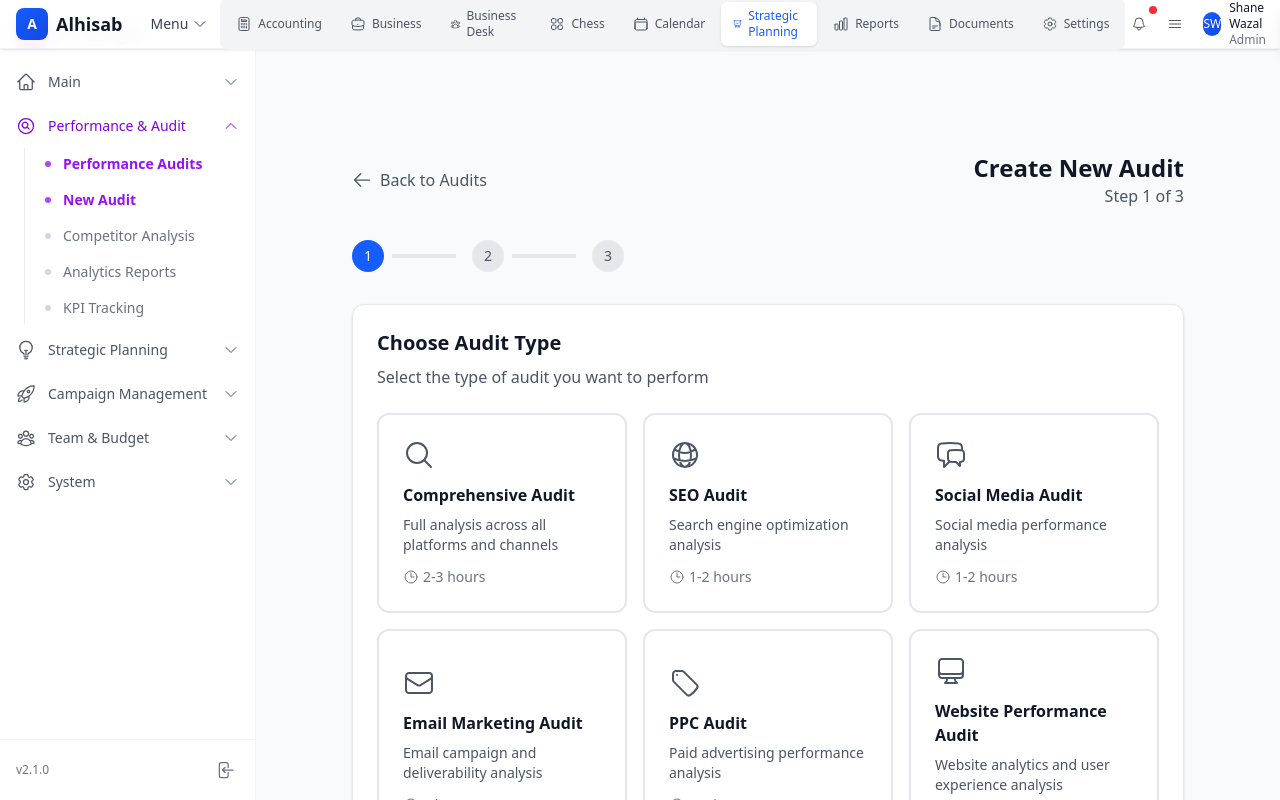
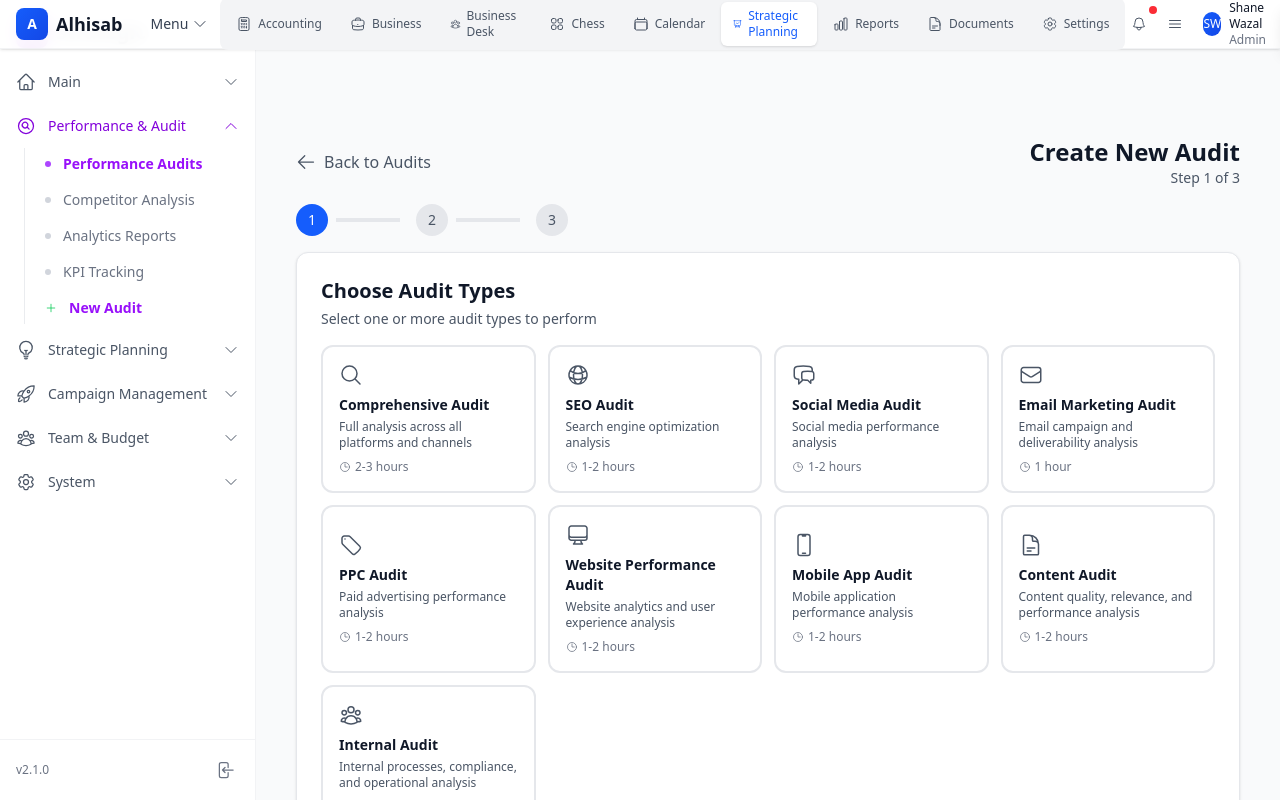
Before and after one commit to einfoengine/alhisab, a Next.js app in the folder frontend/: page /strategic-planning/performance-audits/new in a window 1280 px wide. Shown: the top 800 px of the page. Built offline with nearby package versions, Linux system fonts and the light colour scheme.

Commit message:
Audit progress 1

```diff
--- a/frontend/src/app/strategic-planning/performance-audits/new/page.tsx
+++ b/frontend/src/app/strategic-planning/performance-audits/new/page.tsx
@@ -10,13 +10,13 @@ import {
   EnvelopeIcon,
   TagIcon,
   VideoCameraIcon,
-  DocumentTextIcon,
   BuildingStorefrontIcon,
   DevicePhoneMobileIcon,
   ComputerDesktopIcon,
   CheckCircleIcon,
   ClockIcon,
-  ExclamationTriangleIcon,
+  DocumentTextIcon,
+  UserGroupIcon,
 } from "@heroicons/react/24/outline";
 import Link from "next/link";
 
@@ -77,6 +77,22 @@ const auditTypes = [
     duration: "1-2 hours",
     color: "pink"
   },
+  {
+    id: "content",
+    name: "Content Audit",
+    description: "Content quality, relevance, and performance analysis",
+    icon: DocumentTextIcon,
+    duration: "1-2 hours",
+    color: "teal"
+  },
+  {
+    id: "internal",
+    name: "Internal Audit",
+    description: "Internal processes, compliance, and operational analysis",
+    icon: UserGroupIcon,
+    duration: "2-3 hours",
+    color: "amber"
+  },
 ];
 
 const platformOptions = {
@@ -116,34 +132,37 @@ const platformOptions = {
     { id: "app_store", name: "App Store Connect", icon: DevicePhoneMobileIcon },
     { id: "firebase", name: "Firebase Analytics", icon: DevicePhoneMobileIcon },
   ],
+  content: [
+    { id: "content_calendar", name: "Content Calendar", icon: DocumentTextIcon },
+    { id: "cms", name: "CMS Analytics", icon: DocumentTextIcon },
+    { id: "social_content", name: "Social Content", icon: ChatBubbleLeftRightIcon },
+    { id: "blog_analytics", name: "Blog Analytics", icon: DocumentTextIcon },
+    { id: "video_analytics", name: "Video Analytics", icon: VideoCameraIcon },
+  ],
+  internal: [
+    { id: "process_docs", name: "Process Documentation", icon: DocumentTextIcon },
+    { id: "compliance_tools", name: "Compliance Tools", icon: UserGroupIcon },
+    { id: "team_performance", name: "Team Performance", icon: UserGroupIcon },
+    { id: "project_management", name: "Project Management", icon: UserGroupIcon },
+    { id: "quality_assurance", name: "Quality Assurance", icon: CheckCircleIcon },
+  ],
 };
 
 export default function NewAuditPage() {
-  const [selectedAuditType, setSelectedAuditType] = useState<string>("");
+  const [selectedAuditTypes, setSelectedAuditTypes] = useState<string[]>([]);
   const [selectedPlatforms, setSelectedPlatforms] = useState<string[]>([]);
   const [auditName, setAuditName] = useState("");
   const [step, setStep] = useState(1);
+  const [activeTab, setActiveTab] = useState<string>("");
 
-  const selectedAudit = auditTypes.find(type => type.id === selectedAuditType);
+  const selectedAudits = auditTypes.filter(type => selectedAuditTypes.includes(type.id));
 
-  const handleAuditTypeSelect = (auditTypeId: string) => {
-    setSelectedAuditType(auditTypeId);
-    // Auto-select platforms based on audit type
-    if (auditTypeId === "comprehensive") {
-      setSelectedPlatforms(["google", "facebook", "mailchimp", "google_ads", "google_analytics"]);
-    } else if (auditTypeId === "seo") {
-      setSelectedPlatforms(["google", "bing", "semrush"]);
-    } else if (auditTypeId === "social") {
-      setSelectedPlatforms(["facebook", "instagram", "linkedin", "twitter"]);
-    } else if (auditTypeId === "email") {
-      setSelectedPlatforms(["mailchimp", "constant_contact"]);
-    } else if (auditTypeId === "ppc") {
-      setSelectedPlatforms(["google_ads", "facebook_ads"]);
-    } else if (auditTypeId === "website") {
-      setSelectedPlatforms(["google_analytics", "hotjar"]);
-    } else if (auditTypeId === "mobile") {
-      setSelectedPlatforms(["google_play", "app_store"]);
-    }
+  const handleAuditTypeToggle = (auditTypeId: string) => {
+    setSelectedAuditTypes(prev =>
+      prev.includes(auditTypeId)
+        ? prev.filter(id => id !== auditTypeId)
+        : [...prev, auditTypeId]
+    );
   };
 
   const handlePlatformToggle = (platformId: string) => {
@@ -163,19 +182,27 @@ export default function NewAuditPage() {
       red: "bg-red-100 text-red-700 border-red-200",
       indigo: "bg-indigo-100 text-indigo-700 border-indigo-200",
       pink: "bg-pink-100 text-pink-700 border-pink-200",
+      teal: "bg-teal-100 text-teal-700 border-teal-200",
+      amber: "bg-amber-100 text-amber-700 border-amber-200",
     };
     return colorMap[color] || "bg-gray-100 text-gray-700 border-gray-200";
   };
 
   const canProceed = () => {
-    if (step === 1) return selectedAuditType !== "";
+    if (step === 1) return selectedAuditTypes.length > 0;
     if (step === 2) return selectedPlatforms.length > 0;
     if (step === 3) return auditName.trim() !== "";
     return false;
   };
 
   const handleNext = () => {
-    if (canProceed()) setStep(step + 1);
+    if (canProceed()) {
+      setStep(step + 1);
+      // Set the first selected audit type as the active tab
+      if (step === 1 && selectedAuditTypes.length > 0) {
+        setActiveTab(selectedAuditTypes[0]);
+      }
+    }
   };
 
   const handleBack = () => setStep(step - 1);
@@ -185,10 +212,17 @@ export default function NewAuditPage() {
     window.location.href = "/strategic-planning/performance-audits";
   };
 
+  const getTotalDuration = () => {
+    return selectedAudits.reduce((total, audit) => {
+      const duration = audit.duration.split('-')[1]?.split(' ')[0] || '2';
+      return total + parseInt(duration);
+    }, 0);
+  };
+
   return (
-    <div className="p-4 md:p-8 max-w-4xl mx-auto">
+    <div className="p-3 md:p-4 max-w-7xl mx-auto">
       {/* Header */}
-      <div className="flex items-center justify-between mb-8">
+      <div className="flex items-center justify-between mb-4">
         <Link
           href="/strategic-planning/performance-audits"
           className="flex items-center text-gray-600 hover:text-gray-900 transition-colors"
@@ -197,17 +231,17 @@ export default function NewAuditPage() {
           Back to Audits
         </Link>
         <div className="text-right">
-          <h1 className="text-2xl font-bold text-gray-900">Create New Audit</h1>
-          <p className="text-gray-600">Step {step} of 3</p>
+          <h1 className="text-xl md:text-2xl font-bold text-gray-900">Create New Audit</h1>
+          <p className="text-gray-600 text-sm">Step {step} of 3</p>
         </div>
       </div>
 
       {/* Progress Bar */}
-      <div className="mb-8">
+      <div className="mb-4">
         <div className="flex items-center space-x-2">
           {[1, 2, 3].map((stepNumber) => (
             <div key={stepNumber} className="flex items-center">
-              <div className={`w-8 h-8 rounded-full flex items-center justify-center text-sm font-medium ${
+              <div className={`w-6 h-6 md:w-8 md:h-8 rounded-full flex items-center justify-center text-xs md:text-sm font-medium ${
                 stepNumber <= step
                   ? 'bg-blue-600 text-white'
                   : 'bg-gray-200 text-gray-600'
@@ -215,7 +249,7 @@ export default function NewAuditPage() {
                 {stepNumber}
               </div>
               {stepNumber < 3 && (
-                <div className={`w-16 h-1 mx-2 ${
+                <div className={`w-8 md:w-16 h-1 mx-1 md:mx-2 ${
                   stepNumber < step ? 'bg-blue-600' : 'bg-gray-200'
                 }`} />
               )}
@@ -225,39 +259,88 @@ export default function NewAuditPage() {
       </div>
 
       {/* Content */}
-      <div className="bg-white rounded-xl border border-gray-200 p-6 shadow-sm">
+      <div className="bg-white rounded-xl border border-gray-200 p-4 md:p-6 shadow-sm">
         {step === 1 && (
-          <div className="space-y-6">
+          <div className="space-y-4">
             <div>
-              <h2 className="text-xl font-semibold text-gray-900 mb-2">Choose Audit Type</h2>
-              <p className="text-gray-600">Select the type of audit you want to perform</p>
+              <h2 className="text-lg md:text-xl font-semibold text-gray-900 mb-1">Choose Audit Types</h2>
+              <p className="text-gray-600 text-sm">Select one or more audit types to perform</p>
             </div>
 
-            <div className="grid grid-cols-1 md:grid-cols-2 lg:grid-cols-3 gap-4">
+            <div className="grid grid-cols-1 sm:grid-cols-2 lg:grid-cols-3 xl:grid-cols-4 2xl:grid-cols-5 gap-3">
               {auditTypes.map((auditType) => {
                 const Icon = auditType.icon;
-                const isSelected = selectedAuditType === auditType.id;
+                const isSelected = selectedAuditTypes.includes(auditType.id);
 
                 return (
                   <button
                     key={auditType.id}
-                    onClick={() => handleAuditTypeSelect(auditType.id)}
-                    className={`p-6 rounded-xl border-2 transition-all duration-200 text-left ${
+                    onClick={() => handleAuditTypeToggle(auditType.id)}
+                    className={`p-3 md:p-4 rounded-xl border-2 transition-all duration-200 text-left ${
                       isSelected
                         ? `${getColorClasses(auditType.color)} border-current`
                         : 'border-gray-200 hover:border-gray-300 bg-white hover:bg-gray-50'
                     }`}
                   >
-                    <div className="flex items-center justify-between mb-3">
-                      <Icon className={`h-8 w-8 ${isSelected ? 'text-current' : 'text-gray-600'}`} />
-                      {isSelected && <CheckCircleIcon className="h-6 w-6 text-current" />}
+                    <div className="flex items-center justify-between mb-2">
+                      <Icon className={`h-5 w-5 md:h-6 md:w-6 ${isSelected ? 'text-current' : 'text-gray-600'}`} />
+                      {isSelected && <CheckCircleIcon className="h-4 w-4 md:h-5 md:w-5 text-current" />}
                     </div>
-                    <h3 className="font-semibold text-gray-900 mb-2">{auditType.name}</h3>
-                    <p className="text-sm text-gray-600 mb-3">{auditType.description}</p>
-                    <div className="flex items-center text-sm text-gray-500">
-                      <ClockIcon className="h-4 w-4 mr-1" />
+                    <h3 className="font-semibold text-gray-900 mb-1 text-xs md:text-sm">{auditType.name}</h3>
+                    <p className="text-xs text-gray-600 mb-2">{auditType.description}</p>
+                    <div className="flex items-center text-xs text-gray-500">
+                      <ClockIcon className="h-3 w-3 mr-1" />
                       {auditType.duration}
                     </div>
+                  </button>
+                );
+              })}
+            </div>
+
+            {selectedAuditTypes.length > 0 && (
+              <div className="bg-blue-50 border border-blue-200 rounded-lg p-3 md:p-4">
+                <h3 className="font-medium text-blue-900 mb-2 text-sm">Selected Audits ({selectedAuditTypes.length})</h3>
+                <div className="flex flex-wrap gap-2">
+                  {selectedAudits.map((audit) => (
+                    <span key={audit.id} className={`px-2 py-1 rounded-full text-xs font-medium ${getColorClasses(audit.color)}`}>
+                      {audit.name}
+                    </span>
+                  ))}
+                </div>
+                <p className="text-xs md:text-sm text-blue-700 mt-2">
+                  Estimated total duration: {getTotalDuration()} hours
+                </p>
+              </div>
+            )}
+          </div>
+        )}
+
+        {step === 2 && (
+          <div className="space-y-4">
+            <div>
+              <h2 className="text-lg md:text-xl font-semibold text-gray-900 mb-1">Select Platforms</h2>
+              <p className="text-gray-600 text-sm">Choose platforms for each audit type</p>
+            </div>
+
+            {/* Tabs for selected audit types */}
+            {selectedAuditTypes.length > 1 && (
+              <div className="border-b border-gray-200">
+                <div className="flex space-x-1 overflow-x-auto pb-1">
+                  {selectedAuditTypes.map((auditTypeId) => {
+                    const audit = auditTypes.find(type => type.id === auditTypeId);
+                    const isActive = activeTab === auditTypeId;
+
+                    return (
+                      <button
+                        key={auditTypeId}
+                        onClick={() => setActiveTab(auditTypeId)}
+                        className={`px-3 py-2 text-sm font-medium rounded-t-lg transition-colors whitespace-nowrap ${
+                          isActive
+                            ? 'bg-white border border-gray-200 border-b-0 text-gray-900'
+                            : 'text-gray-500 hover:text-gray-700 hover:bg-gray-50'
+                        }`}
+                      >
+                        {audit?.name}
                       </button>
                     );
                   })}
@@ -265,25 +348,18 @@ export default function NewAuditPage() {
               </div>
             )}
 
-        {step === 2 && (
-          <div className="space-y-6">
+            {/* Platform selection for active tab */}
+            <div className="space-y-4">
+              {(() => {
+                const currentAuditType = activeTab || selectedAuditTypes[0];
+                const platforms = platformOptions[currentAuditType as keyof typeof platformOptions] || [];
+
+                return (
                   <div>
-              <h2 className="text-xl font-semibold text-gray-900 mb-2">Select Platforms</h2>
-              <p className="text-gray-600">Choose which platforms to include in your audit</p>
-            </div>
-
-            <div className="grid grid-cols-1 md:grid-cols-2 gap-4">
-              {Object.entries(platformOptions).map(([category, platforms]) => (
-                <div key={category} className="space-y-3">
-                  <h3 className="text-lg font-medium text-gray-900 capitalize">
-                    {category === "seo" ? "SEO Platforms" :
-                     category === "social" ? "Social Media" :
-                     category === "email" ? "Email Marketing" :
-                     category === "ppc" ? "PPC Platforms" :
-                     category === "website" ? "Website Analytics" :
-                     category === "mobile" ? "Mobile Apps" : category}
+                    <h3 className="text-base md:text-lg font-medium text-gray-900 mb-3">
+                      {auditTypes.find(type => type.id === currentAuditType)?.name} Platforms
                     </h3>
-                  <div className="space-y-2">
+                    <div className="grid grid-cols-1 sm:grid-cols-2 lg:grid-cols-3 xl:grid-cols-4 gap-3">
                       {platforms.map((platform) => {
                         const Icon = platform.icon;
                         const isSelected = selectedPlatforms.includes(platform.id);
@@ -300,18 +376,39 @@ export default function NewAuditPage() {
                           >
                             <div className="flex items-center justify-between">
                               <div className="flex items-center">
-                              <Icon className="h-5 w-5 text-gray-600 mr-2" />
-                              <span className="font-medium text-gray-900">{platform.name}</span>
+                                <Icon className="h-4 w-4 md:h-5 md:w-5 text-gray-600 mr-2" />
+                                <span className="font-medium text-gray-900 text-sm">{platform.name}</span>
                               </div>
-                            {isSelected && <CheckCircleIcon className="h-5 w-5 text-blue-600" />}
+                              {isSelected && <CheckCircleIcon className="h-4 w-4 md:h-5 md:w-5 text-blue-600" />}
                             </div>
                           </button>
                         );
                       })}
                     </div>
                   </div>
-              ))}
+                );
+              })()}
             </div>
+
+            {selectedPlatforms.length > 0 && (
+              <div className="bg-green-50 border border-green-200 rounded-lg p-3 md:p-4">
+                <h3 className="font-medium text-green-900 mb-2 text-sm">Selected Platforms ({selectedPlatforms.length})</h3>
+                <div className="flex flex-wrap gap-2">
+                  {selectedPlatforms.map((platformId) => {
+                    // Find platform name from all platform options
+                    const platformName = Object.values(platformOptions)
+                      .flat()
+                      .find(platform => platform.id === platformId)?.name;
+
+                    return (
+                      <span key={platformId} className="px-2 py-1 rounded-full text-xs font-medium bg-green-100 text-green-800">
+                        {platformName}
+                      </span>
+                    );
+                  })}
+                </div>
+              </div>
+            )}
           </div>
         )}
 
@@ -341,8 +438,8 @@ export default function NewAuditPage() {
                 <h3 className="font-medium text-gray-900 mb-3">Audit Summary</h3>
                 <div className="space-y-2 text-sm text-gray-600">
                   <div className="flex justify-between">
-                    <span>Audit Type:</span>
-                    <span className="font-medium">{selectedAudit?.name}</span>
+                    <span>Audit Types:</span>
+                    <span className="font-medium">{selectedAuditTypes.length} selected</span>
                   </div>
                   <div className="flex justify-between">
                     <span>Platforms:</span>
@@ -350,7 +447,7 @@ export default function NewAuditPage() {
                   </div>
                   <div className="flex justify-between">
                     <span>Estimated Duration:</span>
-                    <span className="font-medium">{selectedAudit?.duration}</span>
+                    <span className="font-medium">{getTotalDuration()} hours</span>
                   </div>
                 </div>
               </div>
--- a/frontend/src/components/sidebars/StrategicPlanningSidebar.tsx
+++ b/frontend/src/components/sidebars/StrategicPlanningSidebar.tsx
@@ -41,10 +41,10 @@ const menuGroups = [
     icon: MagnifyingGlassCircleIcon,
     items: [
       { name: 'Performance Audits', href: '/strategic-planning/performance-audits', icon: MagnifyingGlassCircleIcon },
-      { name: 'New Audit', href: '/strategic-planning/performance-audits/new', icon: PlusIcon, isAction: true },
       { name: 'Competitor Analysis', href: '/strategic-planning/competitor-analysis', icon: EyeIcon },
       { name: 'Analytics Reports', href: '/strategic-planning/analytics', icon: ChartBarIcon },
       { name: 'KPI Tracking', href: '/strategic-planning/kpis', icon: TagIcon },
+      { name: 'New Audit', href: '/strategic-planning/performance-audits/new', icon: PlusIcon, isAction: true },
     ]
   },
   {
@@ -228,7 +228,11 @@ export default function StrategicPlanningSidebar({ collapsed, setCollapsed }: St
                         ${item.isAction ? 'text-green-600 hover:text-green-700' : ''}
                       `}
                     >
-                      <span className={`w-1.5 h-1.5 rounded-full mr-3 ${pathname.startsWith(item.href) ? 'bg-purple-500' : item.isAction ? 'bg-green-500' : 'bg-gray-300'}`}></span>
+                      {item.isAction ? (
+                        <PlusIcon className="h-3 w-3 mr-3 text-green-500" />
+                      ) : (
+                        <span className={`w-1.5 h-1.5 rounded-full mr-3 ${pathname.startsWith(item.href) ? 'bg-purple-500' : 'bg-gray-300'}`}></span>
+                      )}
                       {item.name}
                     </Link>
                   ))}
```
Lines whose indentation alone changed are shown as unchanged.
